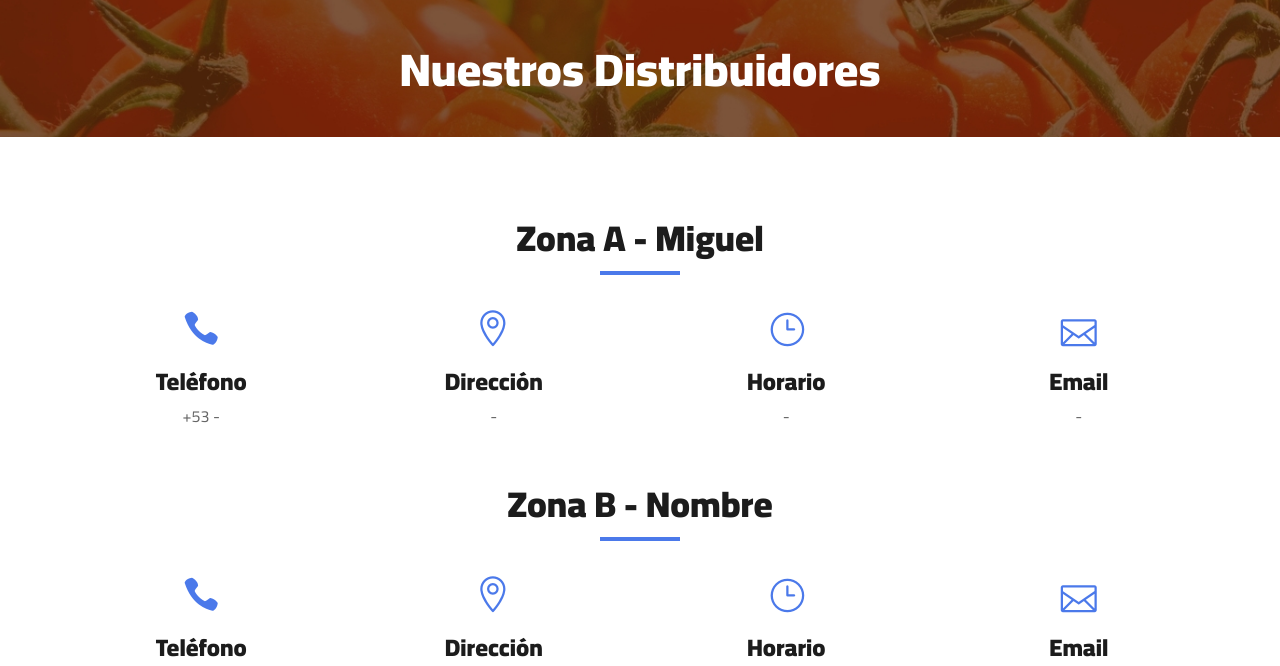
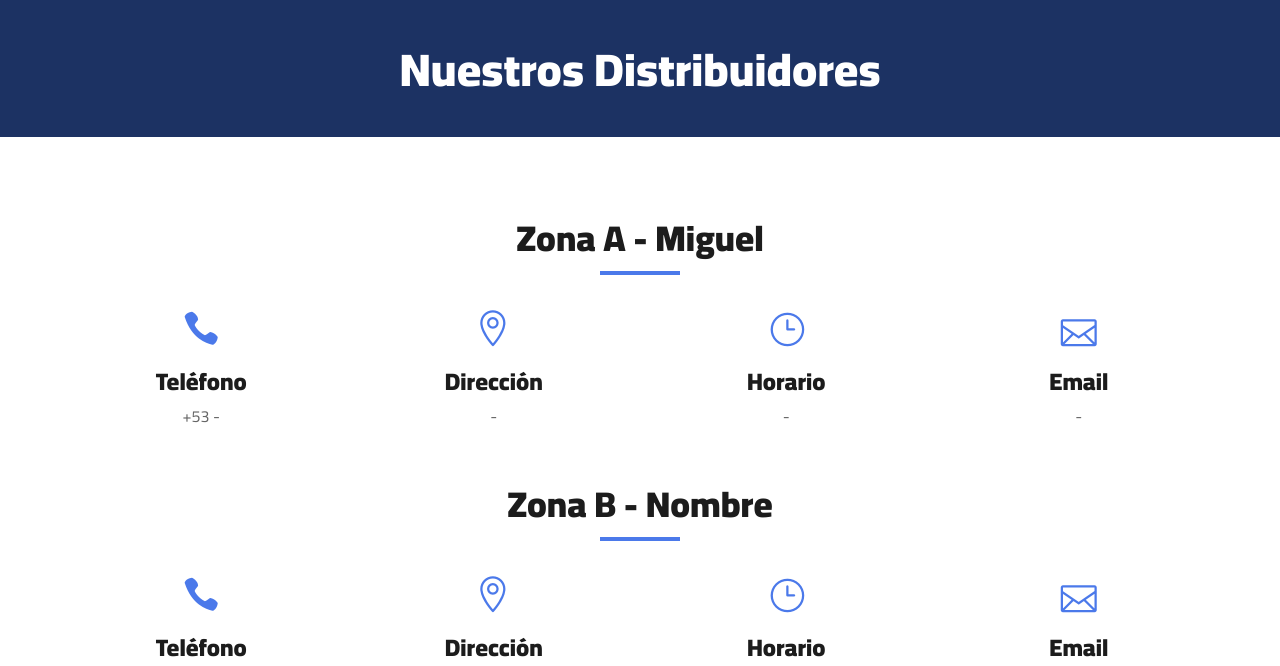
Before and after one commit to adrianmich/sisarga-group-cuba, a plain HTML site: page distributors.html in a window 1280 px wide. Shown: the part 113-779 px from the top of the page. Drawn offline with Linux system fonts and the light colour scheme.

Commit message:
Breadcrumb distribuidores

```diff
--- a/css/style.css
+++ b/css/style.css
@@ -1053,6 +1053,7 @@ ol {
 	display: flex;
 	align-items: center;
 	padding: 45px 0 40px;
+	background-color: #1c3263;
 }
 
 .breadcrumb__text h2 {
```
Also changed, not shown: img/breadcrumb.jpg (deleted).
